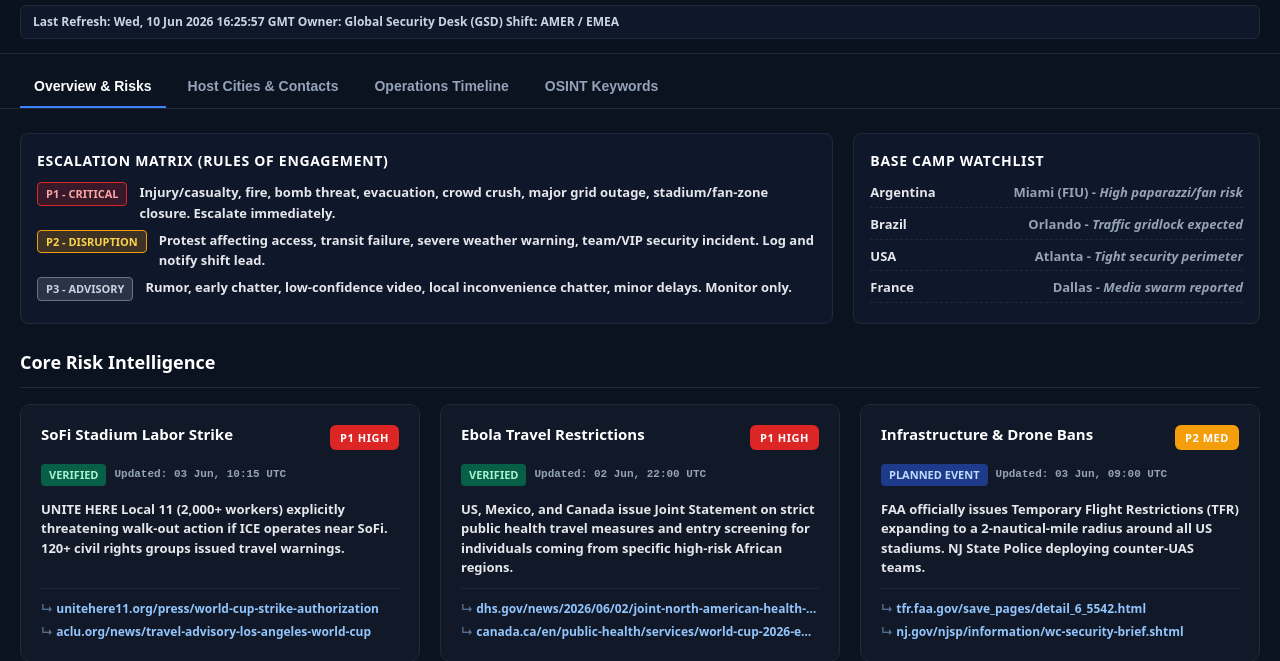
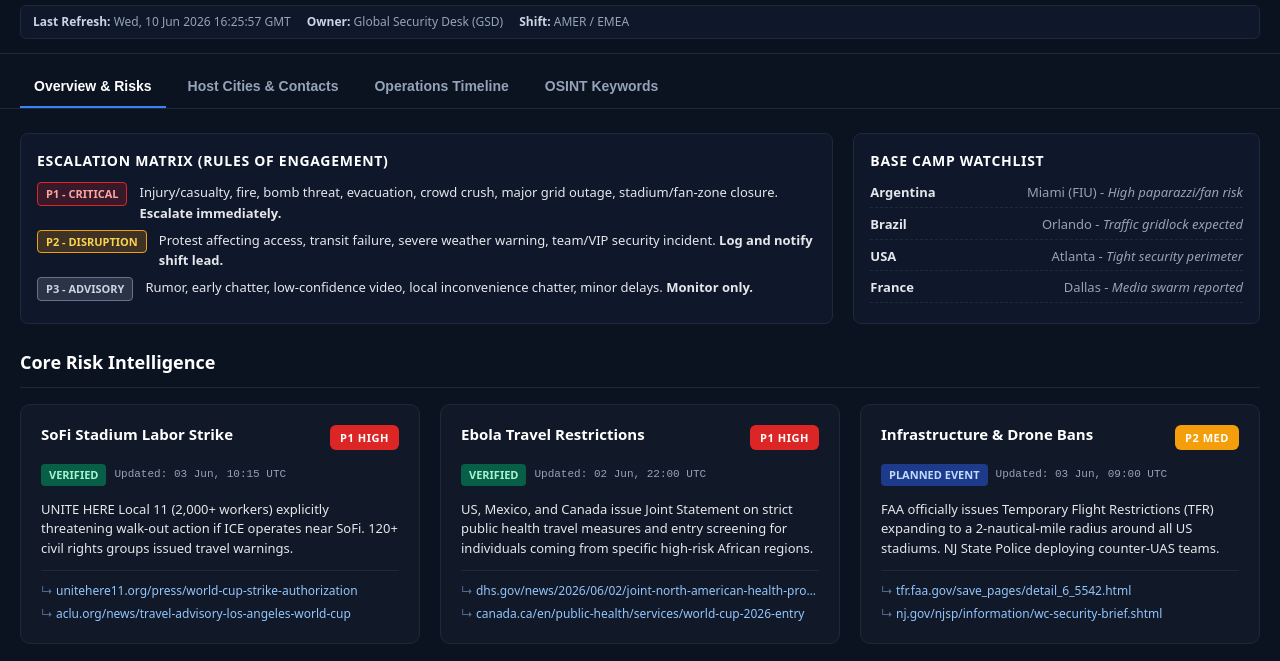
Before and after one commit to tharanir-svg/wc26-command-center, a plain HTML site: page wc-index.html in a window 1280 px wide. Shown: the part 127-788 px from the top of the page. Drawn offline with Linux system fonts and the light colour scheme.

Commit message:
Update wc-index.html

```diff
--- a/wc-index.html
+++ b/wc-index.html
@@ -248,8 +248,10 @@
       </div>
     </div>
     <div class="header-meta">
-      <span><strong>Last Refresh:
-<span id="lastRefresh">Loading...</span>
+      <span>
+  <strong>Last Refresh:</strong>
+  <span id="lastRefresh">Loading...</span>
+</span>
       <span><strong>Owner:</strong> Global Security Desk (GSD)</span>
       <span><strong>Shift:</strong> AMER / EMEA</span>
     </div>
@@ -860,11 +862,7 @@
     });
   });
 </script>
-        <script>
-  loadData();
-</script>
-
-<script>
+       <script>
 async function updateRefreshTime() {
   try {
     const response = await fetch('./data.json?t=' + Date.now());
```
